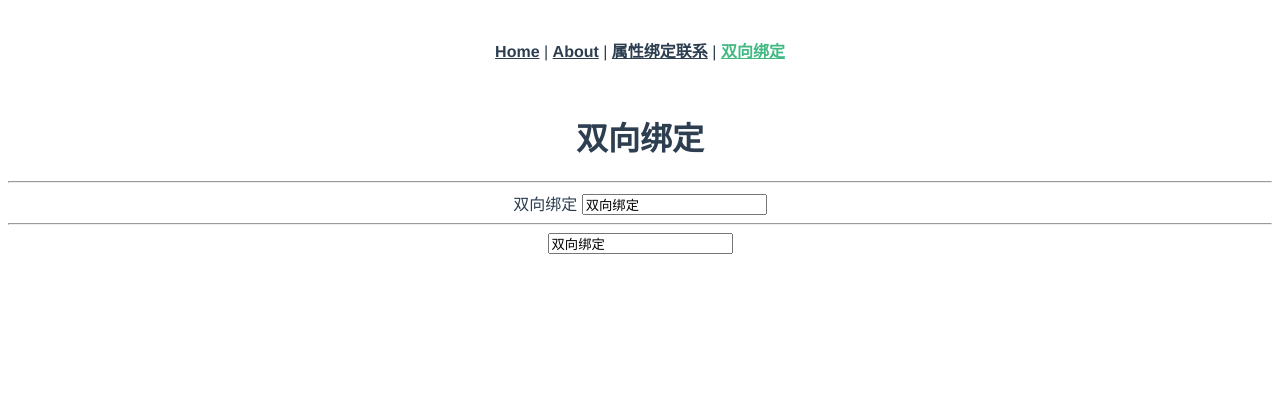
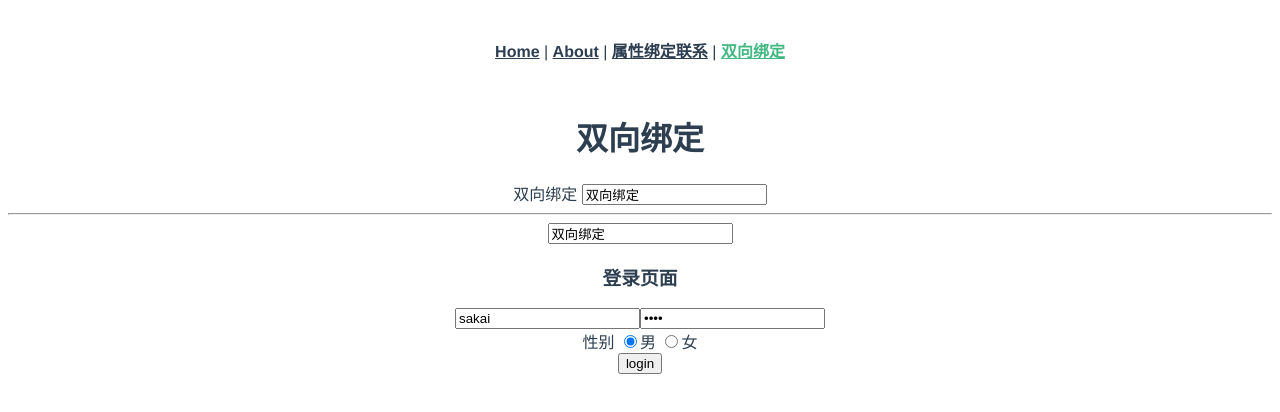
Before and after one commit to SakaiAmusawa/jsd23311_sakai_FE, a Vue app in the folder v1/: page /TW-bind in a window 1280 px wide. Shown: the top 412 px of the page. Built offline with nearby package versions, Linux system fonts and the light colour scheme.

Commit message:
绑定与双向绑定

```diff
--- a/v1/src/views/TwoWaysBind.vue
+++ b/v1/src/views/TwoWaysBind.vue
@@ -2,18 +2,35 @@
 import {ref} from "vue";
 
 const info = ref("双向绑定");
+
+const user = ref({username: "sakai", password: "root", gender: "1"})
+
+const submit = () => {
+  // 注意：在JS中响应式变量必须加.value(在HTML和CSS中不需要添加)
+  console.log(user.value.username)
+  console.log(user.value.password)
+  console.log(user.value.gender)
+}
 </script>
 
 <template>
 
   <h1>双向绑定</h1>
-  <hr>
   {{ info }}
   <input :value="info" type="text">
   <hr>
   <!-- 双向绑定的用法 -->
   <input v-model="info" type="text">
 
+  <h3>登录页面</h3>
+  <input type="text" v-model="user.username" placeholder="请输入用户名">
+  <input type="password" v-model="user.password" placeholder="请输入密码">
+  <br>性别
+  <input type="radio" v-model="user.gender" name="gender" value="1">男
+  <input type="radio" v-model="user.gender" name="gender" value="0">女
+  <br>
+  <input type="button" value="login" @click="submit()">
+
 </template>
 
 <style scoped>
```
